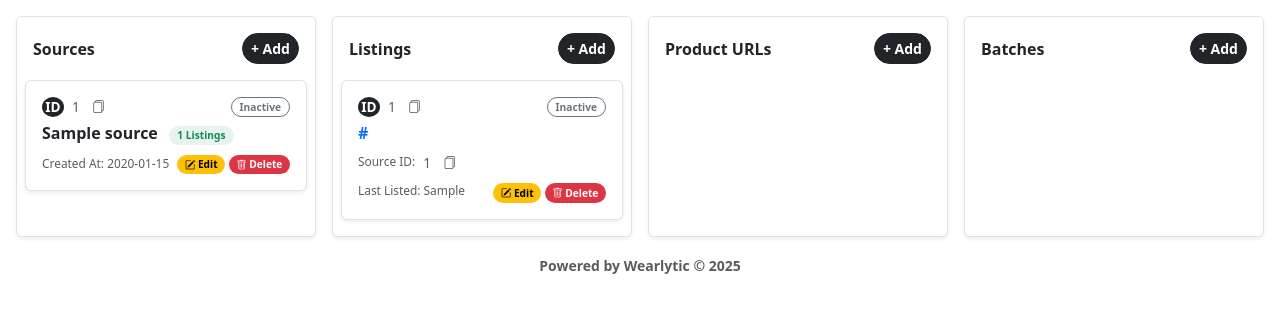
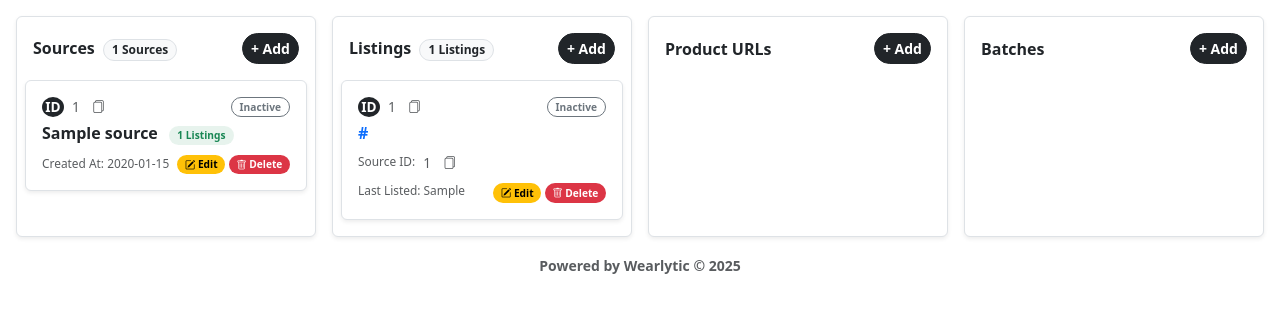
Before and after one commit to vishnurchityala/Wearlytic, a Flask app: template data-ingestor/app/templates/dashboard.html in a window 1280 px wide. Shown: the part 56-369 px from the top of the page. Run offline with Flask 2, Linux system fonts and the light colour scheme; the template is opened without the code that fills it: most values are stand-ins (such as "Sample title", 1, 10 or a date in 2020).

Commit message:
Small Elements Added

```diff
--- a/data-ingestor/app/templates/dashboard.html
+++ b/data-ingestor/app/templates/dashboard.html
@@ -27,7 +27,10 @@
         <div class="col-12 col-md-3">
             <div class="bg-white shadow-sm rounded-2 h-100 pb-2 border">
                 <div class="d-flex justify-content-between align-items-center p-3">
-                    <span class="fw-bold fs-6">Sources</span>
+                    <div class="">
+                        <span class="fw-bold fs-6">Sources</span>
+                        <span class="badge bg-light fs-xsmall text-dark border fw-semibold rounded-pill px-2 py-1 ms-1">{{ sources|length }} Sources</span>
+                    </div>
                     <button
                         type="button"
                         class="btn btn-sm btn-dark fw-bold fs-xsmall rounded-pill px-2"
@@ -121,7 +124,10 @@
         <div class="col-12 col-md-3">
             <div class="bg-white shadow-sm rounded-2 h-100 pb-2 border">
                 <div class="d-flex justify-content-between align-items-center p-3">
-                    <span class="fw-bold fs-6">Listings</span>
+                    <div>
+                        <span class="fw-bold fs-6">Listings</span>
+                        <span class="badge bg-light fs-xsmall text-dark border fw-semibold rounded-pill px-2 py-1 ms-1">{{ listings|length }} Listings</span>
+                    </div>
                     <button class="btn btn-sm btn-dark fw-bold fs-xsmall rounded-pill px-2" data-bs-toggle="modal" data-bs-target="#addListingModal" >+ Add</button>
                 </div>
                 <div class="px-2 d-flex flex-column g-2 overflow-y-scroll max-height-650" style="max-height: 650px;">
```
